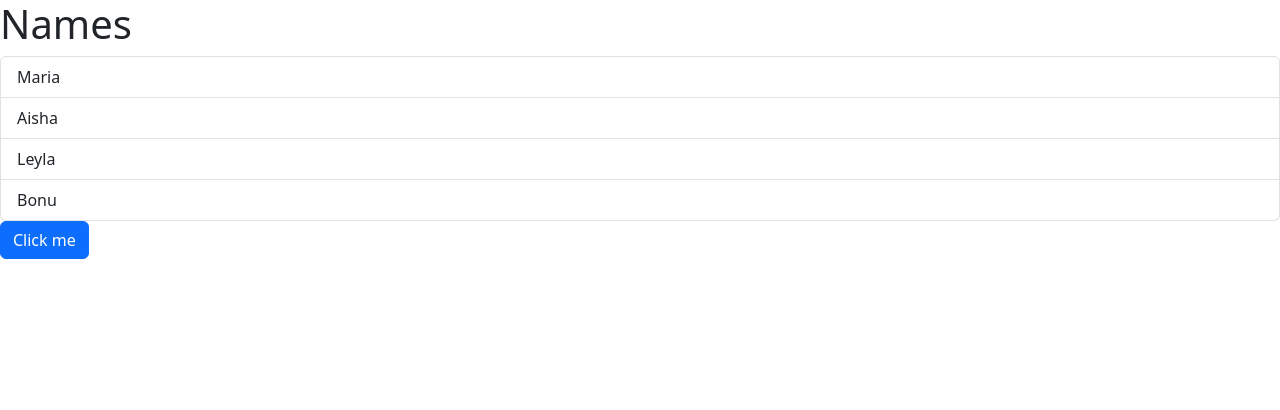
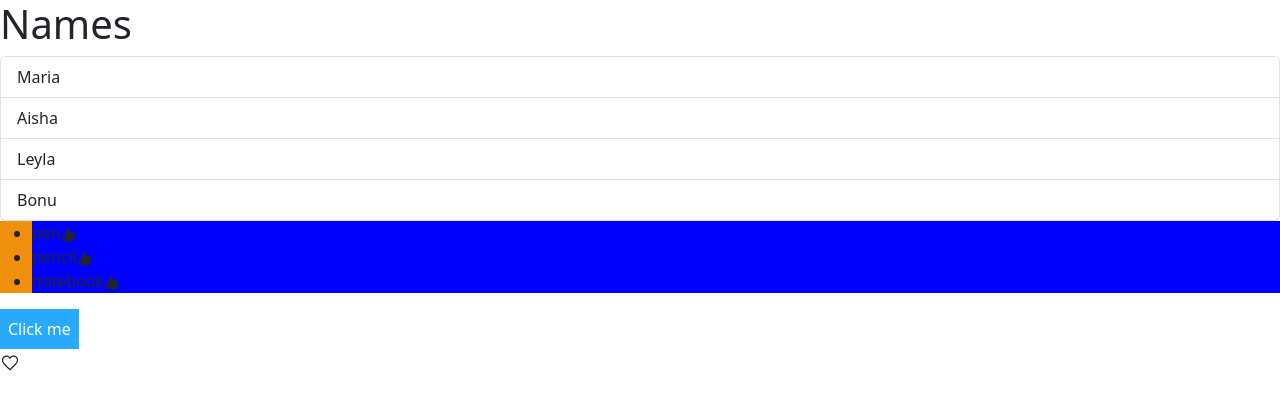
Before and after one commit to maftunabonu/react_typescript_project, a React (Vite) app: page / in a window 1280 px wide. Shown: the top 410 px of the page. Built offline with nearby package versions, Linux system fonts and the light colour scheme.

Commit message:
finished learning styling (#3)

```diff
--- a/package.json
+++ b/package.json
@@ -10,9 +10,13 @@
     "preview": "vite preview"
   },
   "dependencies": {
+    "@types/styled-components": "^5.1.34",
     "bootstrap": "^5.3.2",
     "react": "^18.2.0",
-    "react-dom": "^18.2.0"
+    "react-dom": "^18.2.0",
+    "react-icon": "^1.0.0",
+    "react-icons": "^4.12.0",
+    "styled-components": "^6.1.2"
   },
   "devDependencies": {
     "@types/react": "^18.2.43",
--- a/src/App.css
+++ b/src/App.css
@@ -0,0 +1,3 @@
+.likeButton:hover{
+    cursor: pointer;
+}
--- a/src/App.tsx
+++ b/src/App.tsx
@@ -1,8 +1,9 @@
 import Message from "./Message";
 import "./App.css";
 import Alert from "./Alert";
-import Button from "./Button";
+import Button from "./components/Button";
 import { useState } from "react";
+import Like from "./Like";
 
 function App() {
   const handleSelectItem = (item: string) => {
@@ -27,6 +28,9 @@ function App() {
       ) : (
         <></>
       )}
+      <div className="likeButton">
+        <Like />
+      </div>
     </div>
   );
 }
--- /dev/null
+++ b/src/Like.tsx
@@ -0,0 +1,22 @@
+import { useState } from "react";
+import { AiFillHeart } from "react-icons/ai";
+import { IoMdHeartEmpty } from "react-icons/io";
+
+const Like = () => {
+  const [liked, setLiked] = useState(false);
+  const toggle = () => {
+    setLiked(!liked);
+    console.log("clicked");
+  };
+  return (
+    <div>
+      {liked ? (
+        <AiFillHeart color="#ff6b8f" size={20} onClick={toggle} />
+      ) : (
+        <IoMdHeartEmpty size={20} onClick={toggle} />
+      )}
+    </div>
+  );
+};
+
+export default Like;
--- a/src/Message.tsx
+++ b/src/Message.tsx
@@ -1,4 +1,5 @@
 import { useState } from "react";
+import ListGroups from "./components/ListGroups";
 
 interface Props {
   items: string[];
@@ -29,6 +30,7 @@ function Message({ items, heading, onSelectItem }: Props) {
           </li>
         ))}
       </ul>
+      <ListGroups />
     </div>
   );
 }
--- /dev/null
+++ b/src/components/Button/Button.module.css
@@ -0,0 +1,7 @@
+.buttonStyle
+{
+    background: rgb(40, 171, 253);
+    color: rgb(255, 255, 255);
+    border: none;
+    padding: 0.5rem
+}
--- a/src/Button.tsx
+++ b/src/components/Button/Button.tsx
@@ -1,3 +1,5 @@
+import styles from "./Button.module.css";
+
 interface Props {
   children: string;
   onButtonClick: () => void;
@@ -5,7 +7,7 @@ interface Props {
 const Button = ({ children, onButtonClick }: Props) => {
   return (
     <>
-      <button onClick={onButtonClick} className="btn btn-primary">
+      <button onClick={onButtonClick} className={styles.buttonStyle}>
         {children}
       </button>
     </>
--- /dev/null
+++ b/src/components/Button/index.ts
@@ -0,0 +1,2 @@
+import Button from "./Button";
+export default Button;
--- /dev/null
+++ b/src/components/ListGroups/ListGroups.tsx
@@ -0,0 +1,35 @@
+import { useState } from "react";
+import styled from "styled-components";
+import { AiFillLike } from "react-icons/ai";
+
+const List = styled.ul`
+  background-color: rgb(241, 143, 15);
+`;
+interface ListProps {
+  active: boolean;
+}
+const ListItem = styled.li`
+  background: ${(active: ListProps) => (active ? "blue" : "none")};
+`;
+const ListGroups = () => {
+  const items = ["pen", "pencil", "notebook"];
+  const [activeList, setActiveList] = useState(-1);
+  return (
+    <div>
+      <List>
+        {items.map((item, index) => (
+          <ListItem
+            active={activeList === index}
+            onClick={() => setActiveList(index)}
+            key={index}
+          >
+            {item}
+            <AiFillLike />
+          </ListItem>
+        ))}
+      </List>
+    </div>
+  );
+};
+
+export default ListGroups;
--- /dev/null
+++ b/src/components/ListGroups/index.ts
@@ -0,0 +1,2 @@
+import ListGroups from "./ListGroups";
+export default ListGroups;
```
Also changed, not shown: src/components/ListGroups/ListGroups.module.css (added, +8 -0 lines), 1 other file (tests, documents, lock files or other folders).
